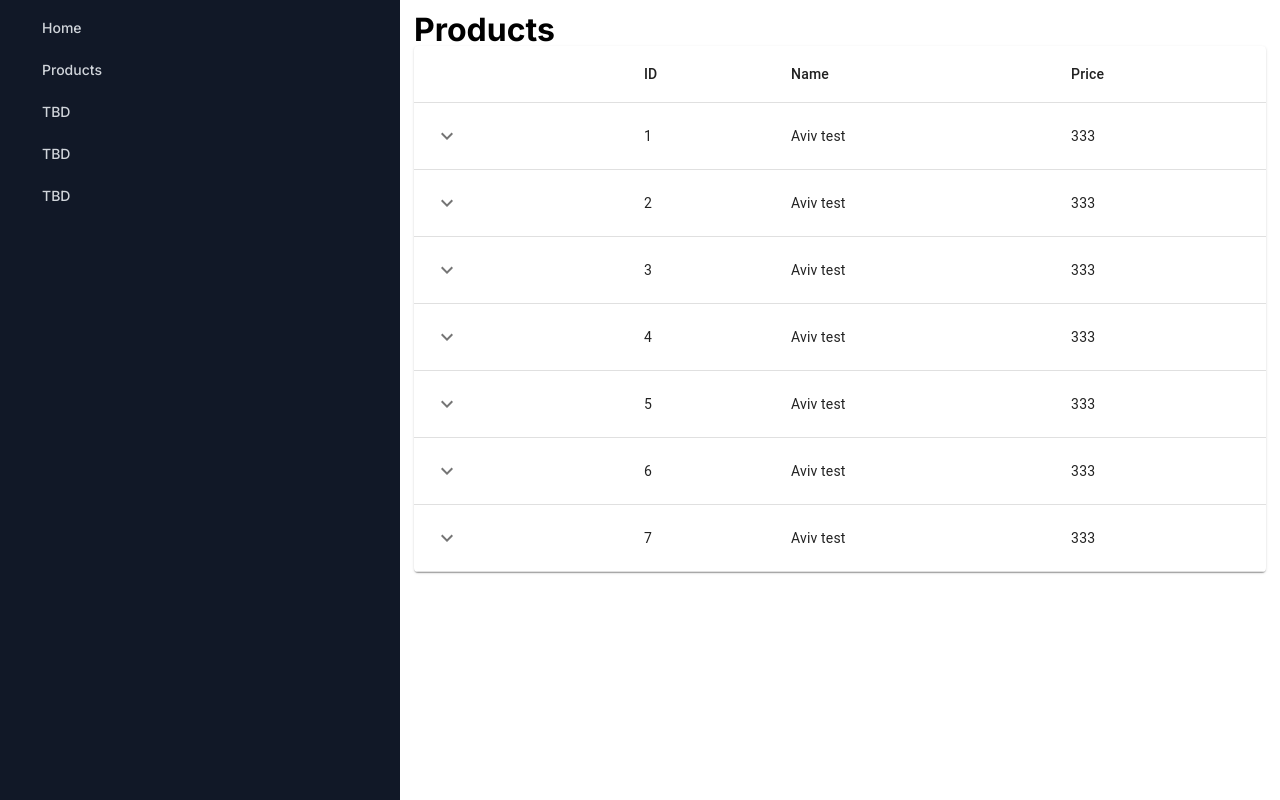
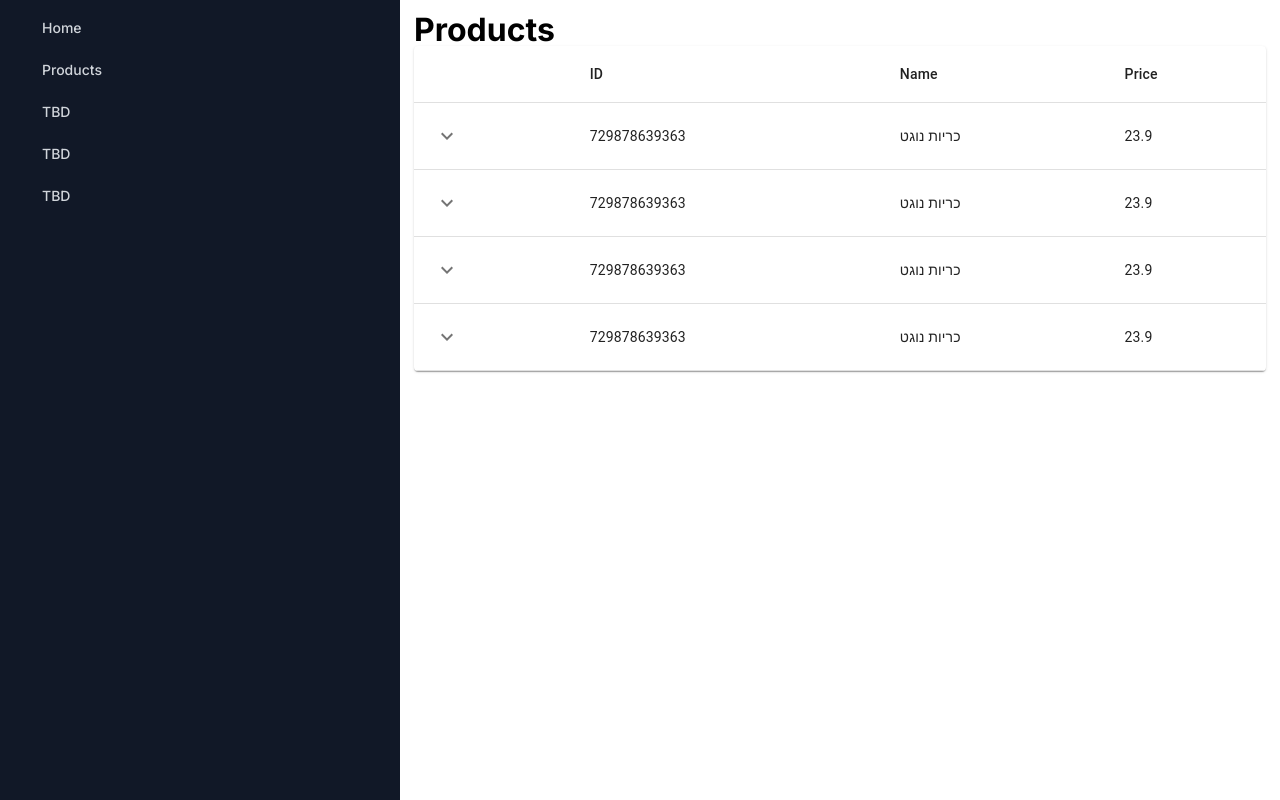
Before and after one commit to Aviv-Yaari/comprice-frontend, a React (Create React App) app: page / in a window 1280 px wide. Built offline with nearby package versions, Linux system fonts and the light colour scheme.

Commit message:
playing with mock data

```diff
--- a/src/mocks/products.json
+++ b/src/mocks/products.json
@@ -1,37 +1,42 @@
 [
     {
-        "id": 1,
-        "name": "Aviv test",
-        "price": 333
+        "item_code": 729878639363,
+        "item_name": "כריות נוגט",
+        "manufacturer_name": "תלמה",
+        "manufacturer_coutry": "ישראל",
+        "manufacturer_item_description": "לורם איפסום דולור סיט אמט, קונסקטורר אדיפיסינג אלית ליבם סולגק. בראיט ולחת צורק מונחף, בגורמי מגמש. תרבנך וסתעד לכנו סתשם השמה - לתכי מורגם בורק? לתיג ישבעס.",
+        "unit_qty": "גרמים",
+        "unit_of_measure": "100 גרם",
+        "item_price": 23.90
     },
     {
-        "id": 2,
-        "name": "Aviv test",
-        "price": 333
+        "item_code": 729878639363,
+        "item_name": "כריות נוגט",
+        "manufacturer_name": "תלמה",
+        "manufacturer_coutry": "ישראל",
+        "manufacturer_item_description": "לורם איפסום דולור סיט אמט, קונסקטורר אדיפיסינג אלית ליבם סולגק. בראיט ולחת צורק מונחף, בגורמי מגמש. תרבנך וסתעד לכנו סתשם השמה - לתכי מורגם בורק? לתיג ישבעס.",
+        "unit_qty": "גרמים",
+        "unit_of_measure": "100 גרם",
+        "item_price": 23.90
     },
     {
-        "id": 3,
-        "name": "Aviv test",
-        "price": 333
+        "item_code": 729878639363,
+        "item_name": "כריות נוגט",
+        "manufacturer_name": "תלמה",
+        "manufacturer_coutry": "ישראל",
+        "manufacturer_item_description": "לורם איפסום דולור סיט אמט, קונסקטורר אדיפיסינג אלית ליבם סולגק. בראיט ולחת צורק מונחף, בגורמי מגמש. תרבנך וסתעד לכנו סתשם השמה - לתכי מורגם בורק? לתיג ישבעס.",
+        "unit_qty": "גרמים",
+        "unit_of_measure": "100 גרם",
+        "item_price": 23.90
     },
     {
-        "id": 4,
-        "name": "Aviv test",
-        "price": 333
-    },
-    {
-        "id": 5,
-        "name": "Aviv test",
-        "price": 333
-    },
-    {
-        "id": 6,
-        "name": "Aviv test",
-        "price": 333
-    },
-    {
-        "id": 7,
-        "name": "Aviv test",
-        "price": 333
+        "item_code": 729878639363,
+        "item_name": "כריות נוגט",
+        "manufacturer_name": "תלמה",
+        "manufacturer_coutry": "ישראל",
+        "manufacturer_item_description": "לורם איפסום דולור סיט אמט, קונסקטורר אדיפיסינג אלית ליבם סולגק. בראיט ולחת צורק מונחף, בגורמי מגמש. תרבנך וסתעד לכנו סתשם השמה - לתכי מורגם בורק? לתיג ישבעס.",
+        "unit_qty": "גרמים",
+        "unit_of_measure": "100 גרם",
+        "item_price": 23.90
     }
 ]
--- a/src/pages/ProductList.tsx
+++ b/src/pages/ProductList.tsx
@@ -37,7 +37,7 @@ const ProductList: React.FC = () => {
           </TableHead>
           <TableBody>
             {products?.map((product) => (
-              <Row key={product.id} product={product} />
+              <Row key={product.item_code} product={product} />
             ))}
           </TableBody>
         </Table>
@@ -64,9 +64,9 @@ const Row: React.FC<RowProps> = ({ product }) => {
           {isOpen ? <KeyboardArrowUpIcon /> : <KeyboardArrowDownIcon />}
         </IconButton>
       </TableCell>
-      <TableCell>{product.id}</TableCell>
-      <TableCell>{product.name}</TableCell>
-      <TableCell>{product.price}</TableCell>
+      <TableCell>{product.item_code}</TableCell>
+      <TableCell>{product.item_name}</TableCell>
+      <TableCell>{product.item_price}</TableCell>
     </TableRow>
   );
 };
--- a/src/types/product.d.ts
+++ b/src/types/product.d.ts
@@ -1,7 +1,7 @@
 interface Product {
-  id: number
-  name: string
-  price: number
+  item_code: number
+  item_name: string
+  item_price: number
 }
 
 export default Product;
```
